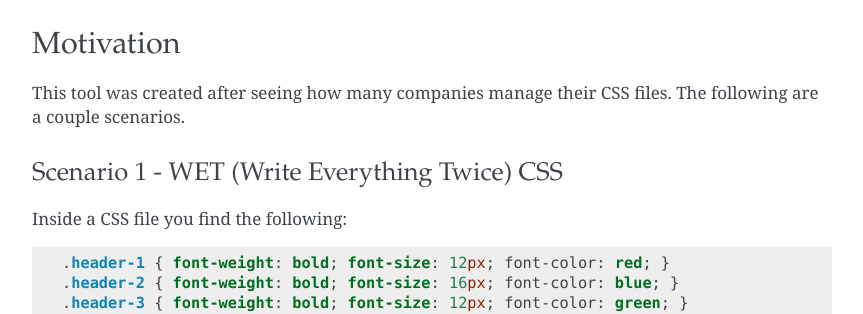
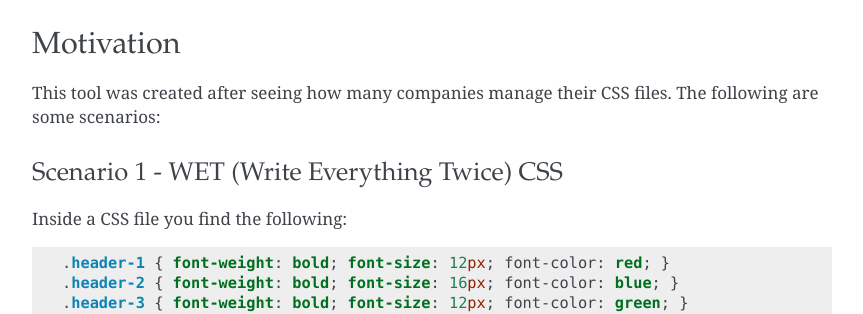
Before and after one commit to nueverest/blowdrycss, a Sphinx documentation site: the page built from docs/readme.rst, in a window 1280 px wide and 900 px high, scrolled down 1648 px. Shown: the part 179-493 px from the top of the window, without its empty margins (218-1081 px from the left). Built offline with Sphinx 7.4.7, drawn with Linux system fonts in a browser that asks for light colours.

```diff
--- a/docs/readme.rst
+++ b/docs/readme.rst
@@ -77,7 +77,7 @@
 Motivation
 ~~~~~~~~~~
 
-This tool was created after seeing how many companies manage their CSS files. The following are a couple scenarios.
+This tool was created after seeing how many companies manage their CSS files. The following are some scenarios:
 
 Scenario 1 - WET (Write Everything Twice) CSS
 '''''''''''''''''''''''''''''''''''''''''''''
```
Also changed, not shown: README.md (+1 -1 lines).
